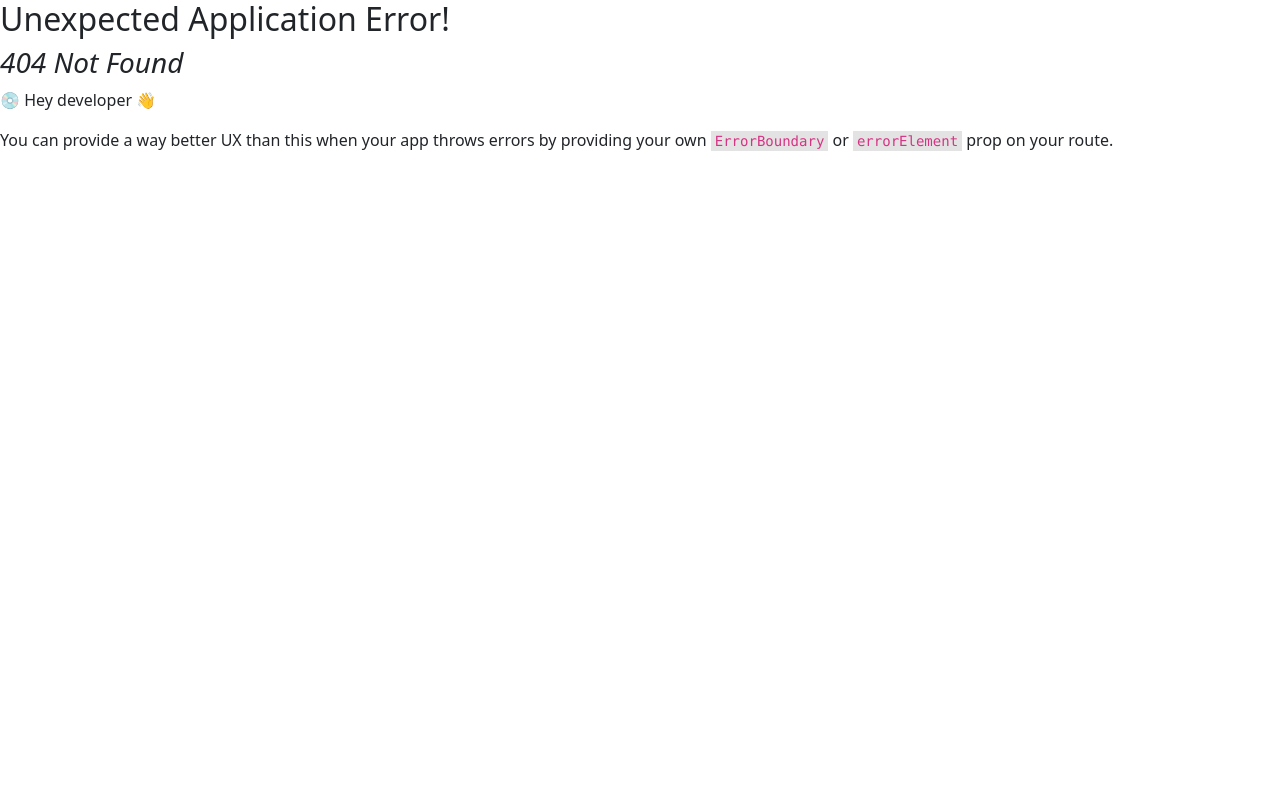
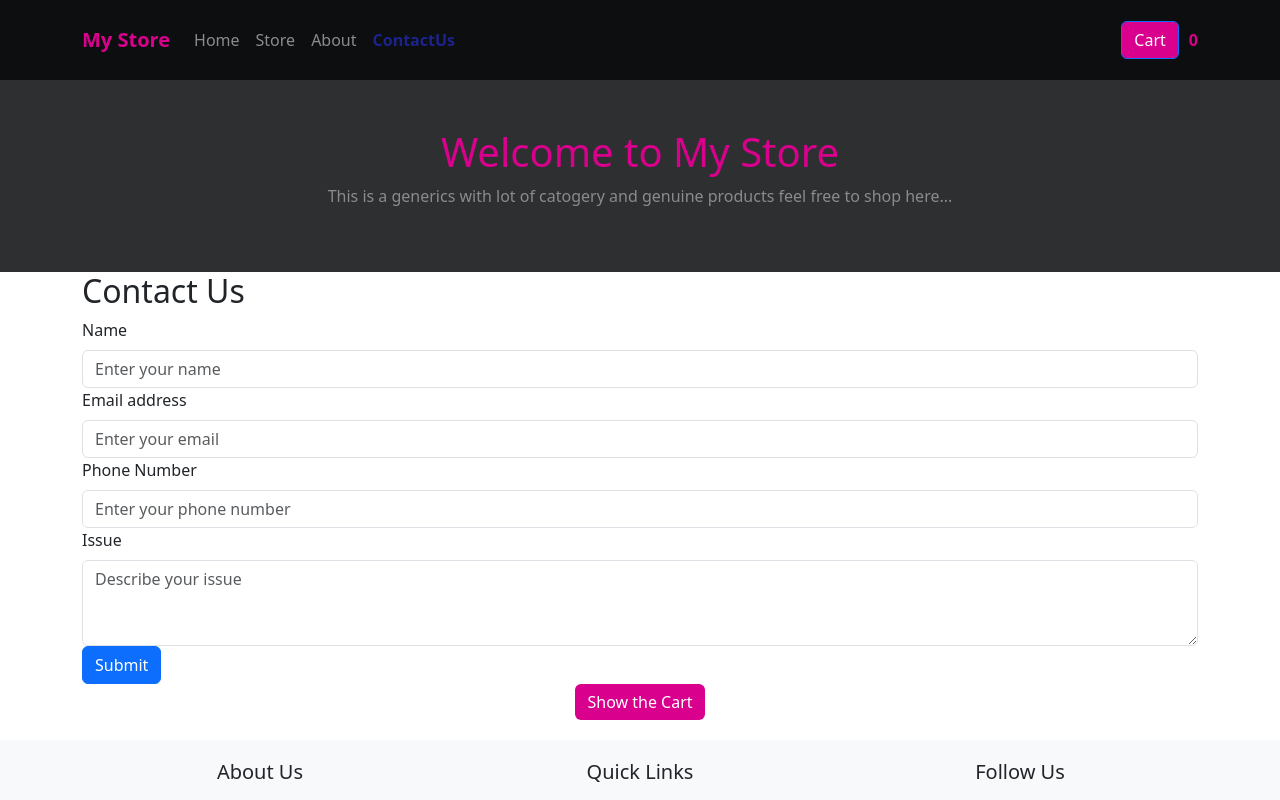
Before and after one commit to sameer798/my-store, a React (Create React App) app: page /contact in a window 1280 px wide. Before the commit this address had no page. Shown: the top 800 px of the page. Built offline with nearby package versions, Linux system fonts and the light colour scheme.

Commit message:
adding contactUs page

```diff
--- a/src/App.js
+++ b/src/App.js
@@ -4,8 +4,6 @@ import {Outlet} from 'react-router-dom'
 import Cart from "./components/Cart/Cart";
 import { useState } from "react";
 import CartButton from './components/Layout/CartButton'
-
-
 
 
 function App() {
--- a/src/components/Layout/Header.js
+++ b/src/components/Layout/Header.js
@@ -57,6 +57,16 @@ const Header = (props) => {
               >
                 About
               </Nav.Link>
+
+              <Nav.Link
+                as={NavLink}
+                to="/contact"
+                className="nav-link"
+                style={({ isActive }) => ({
+                  color: isActive ? "#1d238c" : "#8B8B8C",
+                  fontWeight: isActive ? "bold" : "normal",
+                })}
+              >ContactUs</Nav.Link>
             </Nav>
             <div className="d-flex align-items-center">
               <Button
--- a/src/index.js
+++ b/src/index.js
@@ -12,6 +12,7 @@ import ContextProvider from "./components/store/ContextProvider";
 // import '../node_modules/react-bootstrap/dist/react-bootstrap';
 
 import "../node_modules/bootstrap/dist/css/bootstrap.min.css";
+import ContactUs from "./pages/ContactUs";
 
 const router = createBrowserRouter([
   { path: "/", element: <App />,
@@ -19,7 +20,9 @@ const router = createBrowserRouter([
       { path: "/", element: <Root/> },
       { path: "/about", element: <About /> },
       {path: '/home', element: <Home/>},
-      {path: '/store', element: <ProductList/>}
+      {path: '/store', element: <ProductList/>},
+      {path: '/contact', element: <ContactUs/>},
+
     ]
    },
 ]);
--- /dev/null
+++ b/src/pages/ContactUs.js
@@ -0,0 +1,78 @@
+import React,{useRef} from 'react';
+import { Form, Button, Container } from 'react-bootstrap';
+
+const ContactUs = () => {
+
+    const nameRef = useRef('')
+    const emailRef = useRef('')
+    const phoneRef = useRef('')
+    const issueRef = useRef('')
+
+    async function addUserContactHandler(e){
+
+        e.preventDefault();
+        const contactData = {
+            name:nameRef.current.value,
+            email: emailRef.current.value,
+            phone: phoneRef.current.value,
+            issue: issueRef.current.value,
+        }
+
+        try {
+            const response = await fetch('https://user-contact-cf343-default-rtdb.firebaseio.com/contacts.json', {
+                method : 'POST',
+                headers: {
+                    'Content-Type': 'application/json',
+                  },
+                  body: JSON.stringify(contactData),
+            });
+
+            if (!response.ok) {
+                throw new Error('Something went wrong!');
+              }
+
+              alert('Contact information submitted successfully!');
+              nameRef.current.value = '';
+              emailRef.current.value = '';
+              phoneRef.current.value = '';
+              issueRef.current.value = '';
+
+        } catch (error) {
+            alert('Failed to submit contact information: ' + error.message);
+        }
+    }
+
+
+  return (
+    <Container>
+      <h2>Contact Us</h2>
+      <Form onSubmit={addUserContactHandler}>
+        <Form.Group controlId="formName">
+          <Form.Label>Name</Form.Label>
+          <Form.Control type="text" placeholder="Enter your name" ref={nameRef}/>
+        </Form.Group>
+
+        <Form.Group controlId="formEmail">
+          <Form.Label>Email address</Form.Label>
+          <Form.Control type="email" placeholder="Enter your email" ref={emailRef} />
+        </Form.Group>
+
+        <Form.Group controlId="formPhone">
+          <Form.Label>Phone Number</Form.Label>
+          <Form.Control type="text" placeholder="Enter your phone number" ref={phoneRef}/>
+        </Form.Group>
+
+        <Form.Group controlId="formIssue">
+          <Form.Label>Issue</Form.Label>
+          <Form.Control as="textarea" rows={3} placeholder="Describe your issue" ref={issueRef}/>
+        </Form.Group>
+
+        <Button variant="primary" type="submit">
+          Submit
+        </Button>
+      </Form>
+    </Container>
+  );
+};
+
+export default ContactUs;
```
